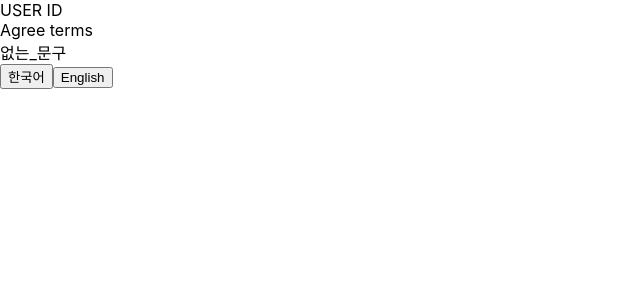
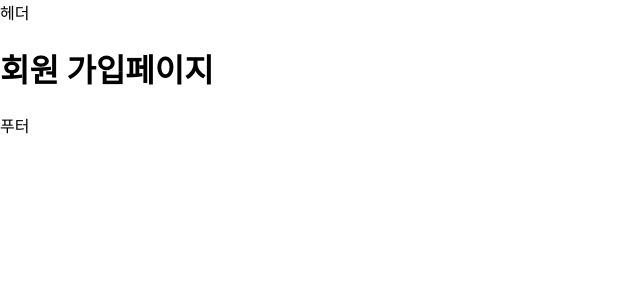
Before and after one commit to jangjangji/react_project, a React (Create React App) app: page /member/join in a window 1280 px wide. Shown: the top 300 px of the page, without its empty margins (0-640 px from the left). Built offline with nearby package versions, Linux system fonts and the light colour scheme.

Commit message:
나의 react-project

```diff
--- a/src/App.js
+++ b/src/App.js
@@ -1,24 +1,31 @@
-import { Helmet } from 'react-helmet-async';
-import { useTranslation } from 'react-i18next';
+import { Routes, Route } from 'react-router-dom';
+import loadable from '@loadable/component';
+
+const MainLayout = loadable(() => import('./layouts/MainLayout'));
+const NotFound = loadable(() => import('./commons/pages/NotFound'));
+const Main = loadable(() => import('./main/pages/Main')); // 메인페이지
+
+/* 회원 페이지 S */
+const Join = loadable(() => import('./member/pages/Join'));
+const Login = loadable(() => import('./member/pages/Login'));
+
+/* 회원 페이지 E */
 
 const App = () => {
-  const { t, i18n } = useTranslation();
+  return (
+    <Routes>
+      <Route path="/" element={<MainLayout />}>
+        <Route index element={<Main />} /> {/* 메인 페이지 */}
 
-  return (
-    <>
-      <Helmet>
-        <title>사이트 제목 변경 테스트!</title>
-      </Helmet>
-      <div>{t('아이디')}</div>
-      <div>{t('약관에_동의')}</div>
-      <div>{t('없는_문구')}</div>
-      <button type="button" onClick={() => i18n.changeLanguage('ko')}>
-        한국어
-      </button>
-      <button type="button" onClick={() => i18n.changeLanguage('en')}>
-        English
-      </button>
-    </>
+        {/* 회원 페이지 S */}
+        <Route path="member">
+          <Route path="join" element={<Join />} />
+          <Route path="login" element={<Login />} />
+        </Route>
+        {/* 회원 페이지 E */}
+        <Route path="*" element={<NotFound />} /> {/* 없는 페이지 */}
+      </Route>
+    </Routes>
   );
 };
 
--- /dev/null
+++ b/src/commons/pages/NotFound.js
@@ -0,0 +1,7 @@
+import React from 'react';
+
+const NotFound = () => {
+  return <h1>페이지 없음..</h1>;
+};
+
+export default React.memo(NotFound);
--- a/src/index.js
+++ b/src/index.js
@@ -4,13 +4,16 @@
 import App from './App';
 import reportWebVitals from './reportWebVitals';
 import { HelmetProvider } from 'react-helmet-async';
+import { BrowserRouter } from 'react-router-dom';
 import './i18n';
 
 const root = ReactDOM.createRoot(document.getElementById('root'));
 root.render(
   <React.StrictMode>
     <HelmetProvider>
+      <BrowserRouter>
       <App />
+      </BrowserRouter>
     </HelmetProvider>
   </React.StrictMode>,
 );
--- /dev/null
+++ b/src/layouts/MainLayout.js
@@ -0,0 +1,18 @@
+import React from 'react';
+import { Outlet } from 'react-router-dom';
+import Header from '../outlines/Header';
+import Footer from '../outlines/Footer';
+
+const MainLayout = () => {
+  return (
+    <>
+      <Header />
+      <main>
+        <Outlet />
+      </main>
+      <Footer />
+    </>
+  );
+};
+
+export default React.memo(MainLayout);
--- /dev/null
+++ b/src/main/pages/Main.js
@@ -0,0 +1,6 @@
+import React from "react";
+
+const Main = () => {
+    return <h1>메인페이지</h1>;
+};
+export default React.memo(Main);
--- /dev/null
+++ b/src/member/pages/Join.js
@@ -0,0 +1,7 @@
+import React from 'react';
+
+const Join = () => {
+  return <h1>회원 가입페이지</h1>;
+};
+
+export default React.memo(Join);
--- /dev/null
+++ b/src/member/pages/Login.js
@@ -0,0 +1,7 @@
+import React from 'react';
+
+const Login = () => {
+  return <h1>로그인 페이지</h1>;
+};
+
+export default React.memo(Login);
--- /dev/null
+++ b/src/outlines/Footer.js
@@ -0,0 +1,7 @@
+import React from 'react';
+
+const Footer = () => {
+  return <footer>푸터</footer>;
+};
+
+export default React.memo(Footer);
--- /dev/null
+++ b/src/outlines/Header.js
@@ -0,0 +1,7 @@
+import React from 'react';
+
+const Header = () => {
+  return <header>헤더</header>;
+};
+
+export default React.memo(Header);
```
Also changed, not shown: src/commons/components/ErrorDisplay.js (added, +7 -0 lines), src/commons/pages/Error.js (added, +26 -0 lines), 1 other file (tests, documents, lock files or other folders).
